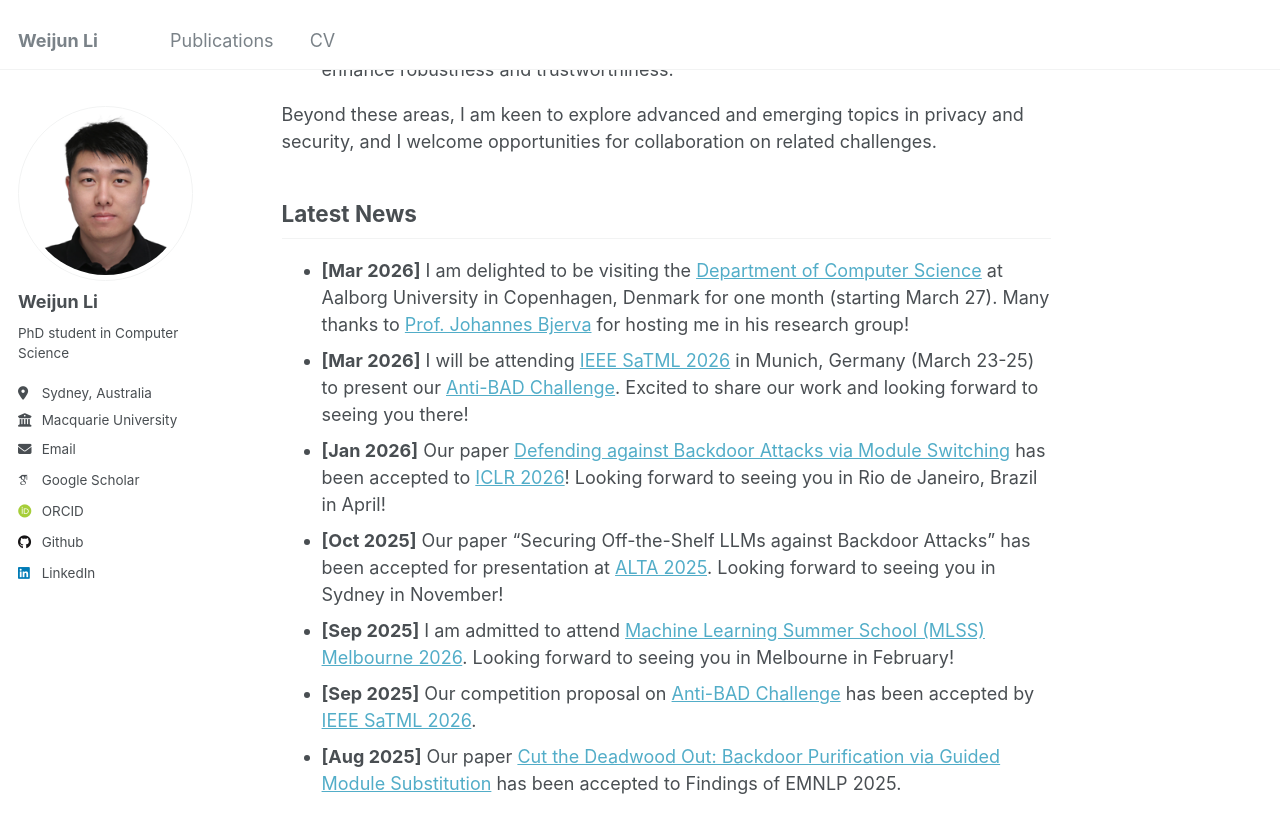
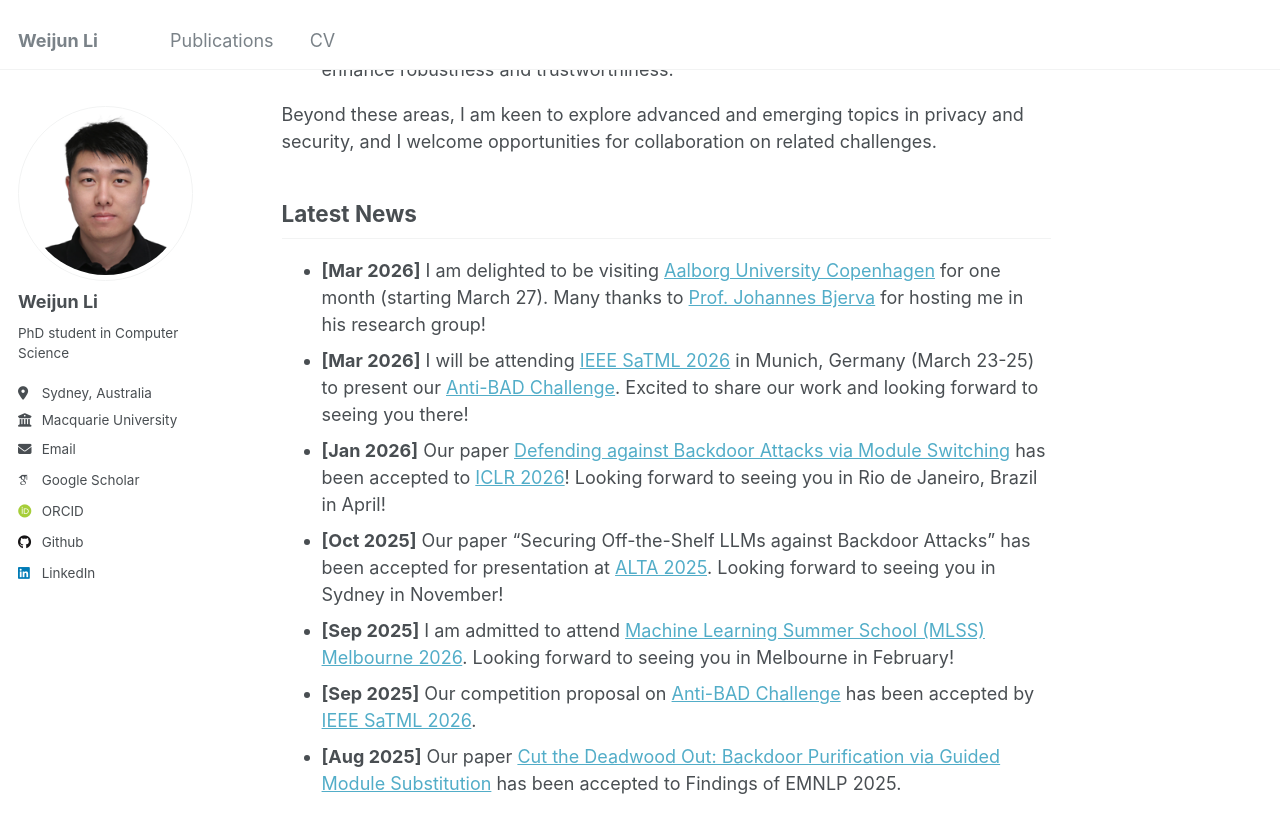
Before and after one commit to weijun-l/weijun-l.github.io, a Jekyll site: the page built from _pages/about.md, in a window 1280 px wide and 900 px high, scrolled down 363 px. Shown: the top 833 px of the window. Built offline with Jekyll 4.4.1, drawn with Linux system fonts in a browser that asks for light colours; some web fonts are replaced.

Commit message:
update the news

```diff
--- a/_pages/about.md
+++ b/_pages/about.md
@@ -29,7 +29,7 @@ Beyond these areas, I am keen to explore advanced and emerging topics in privacy
 
 ## Latest News
 
-* **[Mar 2026]** I am delighted to be visiting the <a href="https://vbn.aau.dk/en/organisations/institut-for-datalogi/">Department of Computer Science</a> at Aalborg University in Copenhagen, Denmark for one month (starting March 27). Many thanks to <a href="https://vbn.aau.dk/en/persons/jbjerva/">Prof. Johannes Bjerva</a> for hosting me in his research group!
+* **[Mar 2026]** I am delighted to be visiting <a href="https://vbn.aau.dk/en/">Aalborg University Copenhagen</a> for one month (starting March 27). Many thanks to <a href="https://vbn.aau.dk/en/persons/jbjerva/">Prof. Johannes Bjerva</a> for hosting me in his research group!
 * **[Mar 2026]** I will be attending <a href="https://satml.org/">IEEE SaTML 2026</a> in Munich, Germany (March 23-25) to present our <a href="https://anti-bad.github.io/">Anti-BAD Challenge</a>. Excited to share our work and looking forward to seeing you there!
 * **[Jan 2026]** Our paper <a href="https://openreview.net/forum?id=ieCOL2YAqv">Defending against Backdoor Attacks via Module Switching</a> has been accepted to <a href="https://iclr.cc/">ICLR 2026</a>! Looking forward to seeing you in Rio de Janeiro, Brazil in April!
 * **[Oct 2025]** Our paper "Securing Off-the-Shelf LLMs against Backdoor Attacks" has been accepted for presentation at <a href="https://alta2025.alta.asn.au/">ALTA 2025</a>. Looking forward to seeing you in Sydney in November!
```
